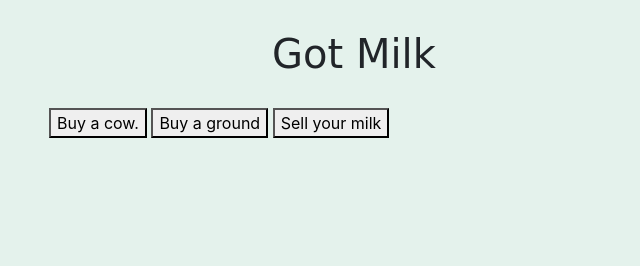
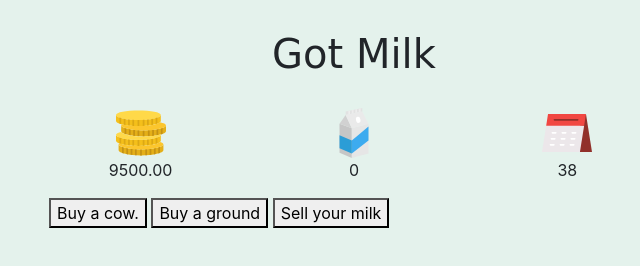
Before and after one commit to scalajeremy/got-milk, a plain HTML site: page index.html in a window 1280 px wide. Shown: the whole page, without its empty margins (286-926 px from the left). Drawn offline with nearby package versions, Linux system fonts and the light colour scheme; a web font is replaced by a local one.

Commit message:
changed innerHTML for icons

```diff
--- a/Code.js
+++ b/Code.js
@@ -1,4 +1,4 @@
-import {coins} from './assets/coins.svg';
+// import {coins} from './assets/coins.svg';
 (() => {
     let Cow = class Cow {
         constructor(){
@@ -60,21 +60,13 @@ function timeCalculator()
 // ${baseMoneyPlayer.toFixed(2)} / ${baseMoneyJustRuledPlayer}``
 
 function PlayerHud(){ // function qui affichera les information du joueur
-    document.getElementById("gameInformation").innerHTML =
-    `
-    <progress id="ProgressPlayer" max="${baseMoneyJustRuledPlayer}" value="${baseMoneyPlayer}"></progress><br />
-    <div class="row text-center">
-        <div class="col-4">
-            ${coins} ${baseMoneyPlayer.toFixed(2)}
-        </div>
-        <div class="col-4">
-            ${milkStocked}
-        </div>
-        <div class="col-4">
-            ${timeCalculator()}
-        </div>
-    </div>
-    `;
+
+    document.getElementById("coins").innerHTML =
+        `${baseMoneyPlayer.toFixed(2)}`;
+    document.getElementById('milk').innerHTML =
+        `${milkStocked}`;
+    document.getElementById("time").innerHTML =
+        ` ${timeCalculator()}`;
 }
 
 function production()
--- a/index.html
+++ b/index.html
@@ -13,7 +13,17 @@
     <div class="container">
         <h1>Got Milk</h1>
         <div id="divError" class="alert alert-danger" role="alert"></div>
-        <div id="gameInformation"></div>
+        <div class="row text-center">
+            <div class="col-4">
+                <img src="./assets/coins.svg" width="50px"/><p id="coins"></p>
+            </div>
+            <div class="col-4">
+                <img src="./assets/milk.svg" width="50px"/><p id="milk"></p>
+            </div>
+            <div class="col-4">
+                <img src="./assets/weekly-calendar.svg" width="50px"/><p id="time"></p>
+            </div>
+        </div>
         <button id="buyCowButton" data-toggle="modal" data-target="#modal">Buy a cow.</button>
         <button id="buyGroundButton" data-toggle="modal" data-target="#modal">Buy a ground</button>
         <button id="sellMilk">Sell your milk</button><br /><br />
--- a/pret.js
+++ b/pret.js
@@ -4,8 +4,4 @@ let Loan = class Loan{
         this.monthToPay = monthToPay;
         let mensuality = amount/100*121;
     }
-
-
-
-
 }
```
